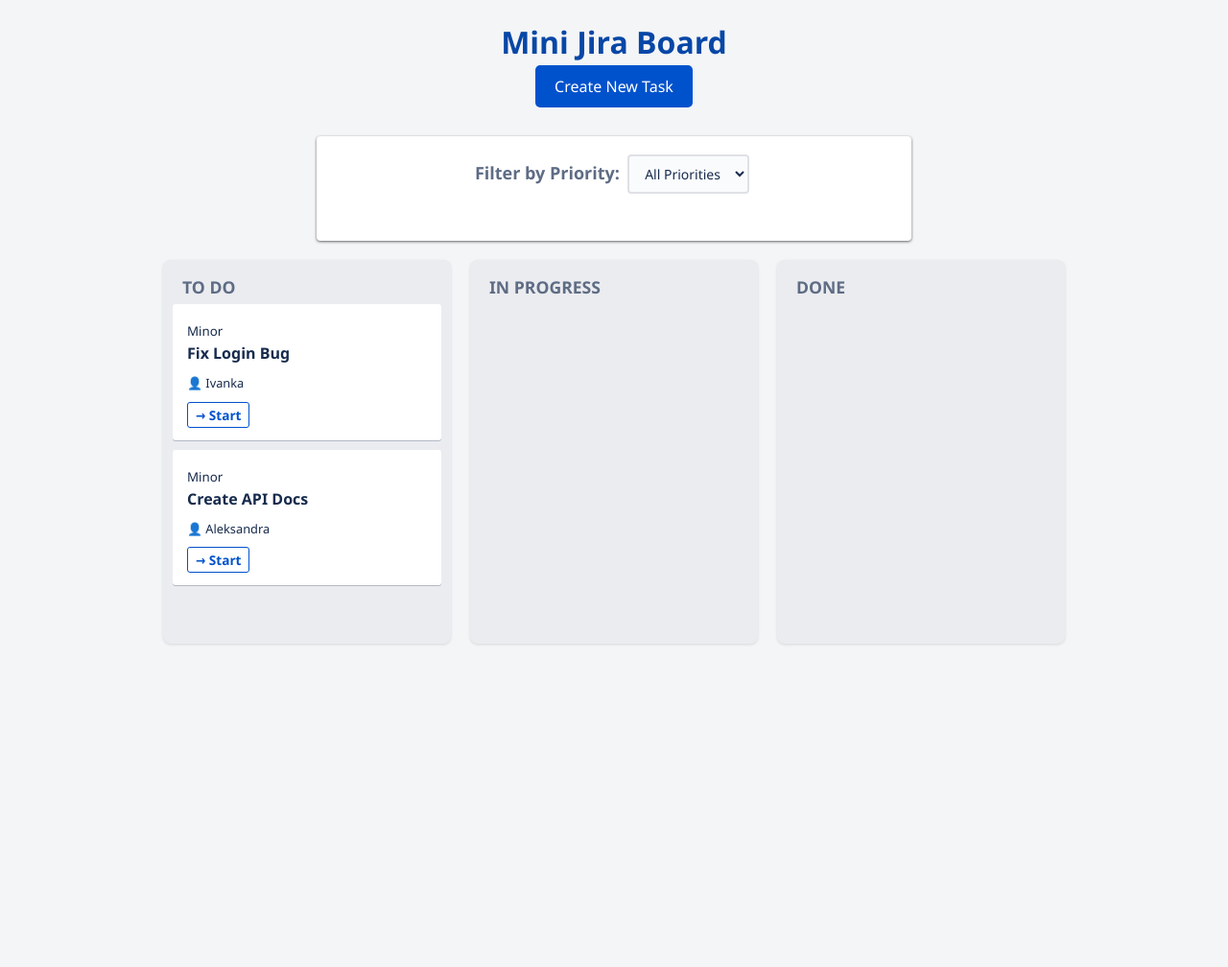
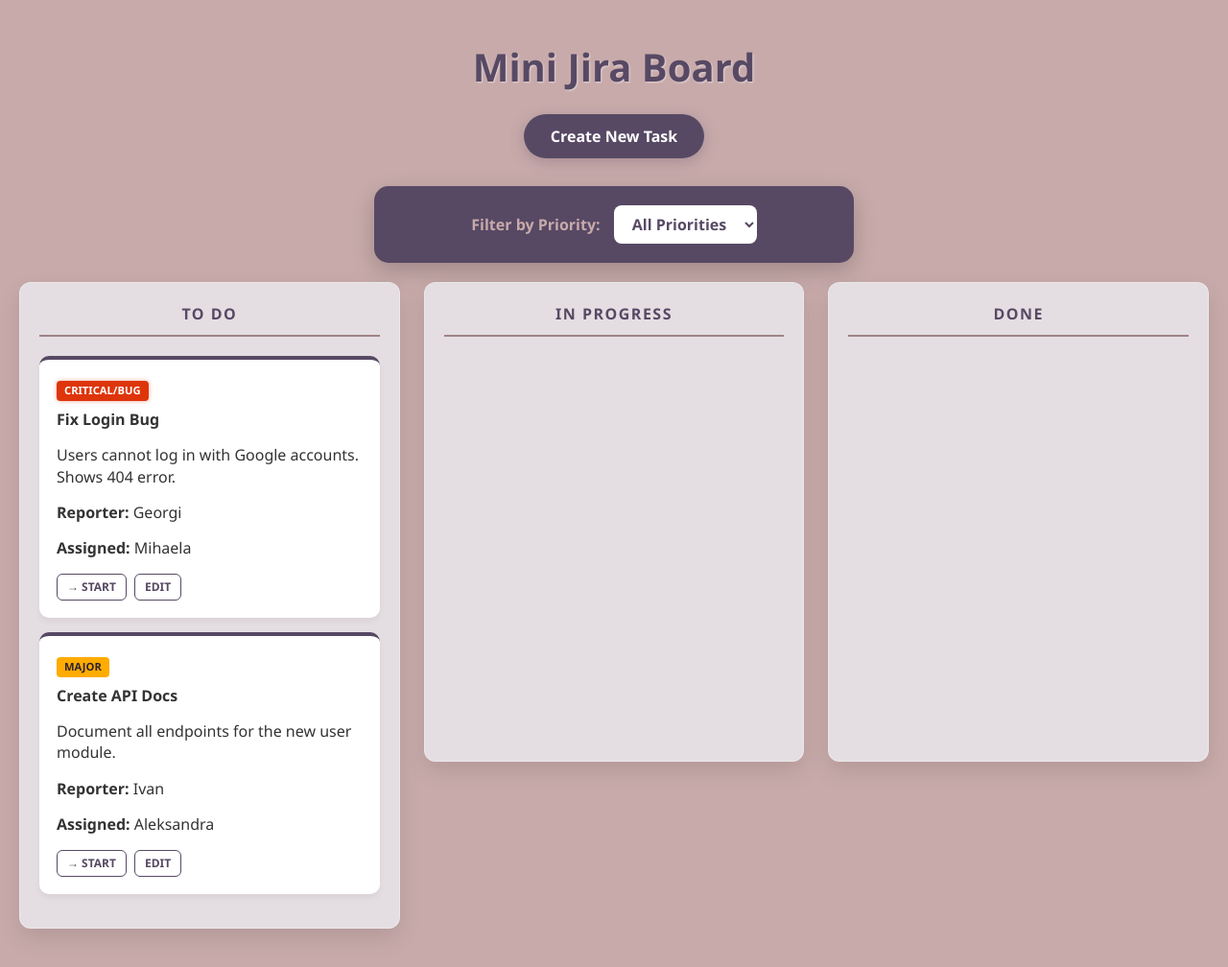
Before and after one commit to Aleksandra-Ilieva/mini-jira, a Flask app: page / in a window 1280 px wide. Shown: the whole page at 96% size. Before the commit the page ends 672 px from the top, so only its background shows below. Run offline with Flask 3, Linux system fonts and the light colour scheme.

Commit message:
add new functionality for task editing and CSS refactoring

```diff
--- a/main.py
+++ b/main.py
@@ -4,8 +4,22 @@
 app = Flask(__name__)
 
 tasks_db = [
-    Task(1, "Fix Login Bug", "Ivanka"),
-    Task(2, "Create API Docs", "Aleksandra")
+    Task(
+        task_id=1,
+        title="Fix Login Bug",
+        priority="Critical/Bug",
+        assignee="Mihaela",
+        reporter="Georgi",
+        description="Users cannot log in with Google accounts. Shows 404 error."
+    ),
+    Task(
+        task_id=2,
+        title="Create API Docs",
+        priority="Major",
+        assignee="Aleksandra",
+        reporter="Ivan",
+        description="Document all endpoints for the new user module."
+    )
 ]
 
 
@@ -33,9 +47,18 @@
     title = request.form.get('title')
     priority = request.form.get('priority')
     assignee = request.form.get('assignee')
+    reporter = request.form.get('reporter')
+    description = request.form.get('description')
     if title:
         new_id = len(tasks_db) + 1
-        new_task = Task(new_id, title, assignee, priority)
+        new_task = Task(
+            task_id=new_id,
+            title=title,
+            assignee=assignee,
+            priority=priority,
+            reporter=reporter,
+            description=description
+        )
         tasks_db.append(new_task)
     return redirect(url_for('index'))
 
@@ -55,6 +78,25 @@
     tasks_db = [task for task in tasks_db if task.task_id != task_id]
     return redirect(url_for('index'))
 
+@app.route('/edit/<int:task_id>', methods=['GET'])
+def edit_task_page(task_id):
+    task_to_edit = next((t for t in tasks_db if t.task_id == task_id), None)
+    if task_to_edit:
+        return render_template('edit-task.html', task=task_to_edit)
+    return redirect(url_for('index'))
+
+@app.route('/update/<int:task_id>', methods=['POST'])
+def update_task(task_id):
+    for task in tasks_db:
+        if task.task_id == task_id:
+            task.title = request.form.get('title')
+            task.priority = request.form.get('priority')
+            task.assignee = request.form.get('assignee')
+            task.reporter = request.form.get('reporter')
+            task.description = request.form.get('description')
+            break
+    return redirect(url_for('index'))
+
 
 
 if __name__ == '__main__':
--- a/models.py
+++ b/models.py
@@ -1,10 +1,12 @@
 class Task:
-    def __init__(self, task_id, title,assignee,priority="Minor", status="To Do"):
+    def __init__(self, task_id, title,assignee,priority="Minor",reporter="Admin", description="", status="To Do"):
         self.task_id = task_id
         self.title = title
         self.priority = priority
         self.assignee = assignee
         self.status = status
+        self.reporter = reporter
+        self.description = description
 
     def update_status(self, new_status):
         """Метод за промяна на статуса на задачата."""
--- a/static/board.css
+++ b/static/board.css
@@ -1,144 +1,171 @@
-/* Основен стил за тялото на страницата */
 body {
-    font-family: 'Segoe UI', Tahoma, Geneva, Verdana, sans-serif;
-    background-color: #f4f5f7;
+    font-family: 'Segoe UI', Roboto, Helvetica, Arial, sans-serif;
+    background-color: #C8AAAA;
     margin: 0;
-    padding: 20px;
-    color: #172b4d;
+    padding: 40px 20px;
+    color: #2D232E;
 }
 
 h1 {
     text-align: center;
-    color: #0747a6;
+    color: #574964;
+    font-size: 2.5rem;
+    font-weight: 800;
+    margin-bottom: 30px;
+    text-shadow: 1px 1px 2px rgba(255,255,255,0.5);
 }
 
-/* Стил за формата за добавяне на задачи */
-form {
+.top-nav {
     display: flex;
     justify-content: center;
-    margin-bottom: 30px;
+    margin-bottom: 40px;
 }
 
-
 .btn-create {
-    padding: 10px 20px;
-    background-color: #0052cc;
+    padding: 12px 28px;
+    background-color: #574964;
     color: white;
     border: none;
-    border-radius: 5px;
+    border-radius: 50px;
     cursor: pointer;
     text-decoration: none;
-;
+    font-weight: 600;
+    box-shadow: 0 4px 15px rgba(87, 73, 100, 0.3);
+    transition: all 0.3s ease;
 }
 
 .btn-create:hover {
-    background-color: #0747a6;
+    background-color: #9F8383;
+    transform: translateY(-2px);
+    box-shadow: 0 6px 20px rgba(87, 73, 100, 0.4);
 }
 
-/* Контейнерът за "Board"-а */
 .board {
     display: flex;
-    gap: 20px;
+    gap: 25px;
     justify-content: center;
     align-items: flex-start;
+    max-width: 1300px;
+    margin: 0 auto;
 }
 
-/* Стил за всяка колона */
 .column {
-    background-color: #ebecf0;
-    border-radius: 8px;
-    width: 300px;
-    min-height: 400px;
-    padding: 10px;
-    box-shadow: 0 1px 3px rgba(0,0,0,0.12);
+    background-color: rgba(235, 236, 240, 0.8);
+    backdrop-filter: blur(5px);
+    border-radius: 12px;
+    width: 500px;
+    min-height: 500px;
+    padding: 20px;
+    box-shadow: 0 10px 25px rgba(0,0,0,0.1);
+    border: 1px solid rgba(255,255,255,0.3);
 }
 
 .column h2 {
-    font-size: 1.1rem;
-    padding: 5px 10px;
+    font-size: 1rem;
+    text-align: center;
     text-transform: uppercase;
-    color: #5e6c84;
+    letter-spacing: 1.5px;
+    color: #574964;
+    margin-bottom: 20px;
+    padding-bottom: 10px;
+    border-bottom: 2px solid #9F8383;
 }
 
-/* Стил за отделните карти със задачи */
 .task-card {
-    background-color: white;
-    border-radius: 3px;
-    padding: 15px;
-    margin-bottom: 10px;
-    box-shadow: 0 1px 0 rgba(9,30,66,.25);
-    transition: background 0.2s ease;
+    background-color: #ffffff;
+    border-radius: 10px;
+    padding: 18px;
+    margin-bottom: 15px;
+    box-shadow: 0 4px 6px rgba(0,0,0,0.05);
+    border-top: 4px solid #574964;
+    transition: all 0.2s ease;
 }
 
 .task-card:hover {
-    background-color: #f4f5f7;
+    transform: scale(1.02);
+    box-shadow: 0 8px 15px rgba(0,0,0,0.1);
 }
 
 .task-card p {
-    margin: 0 0 10px 0;
-    font-weight: 500;
+    margin: 0 0 15px 0;
+    font-size: 1rem;
+    line-height: 1.4;
+    color: #333;
 }
 
-/* Бутоните за местене (линковете) */
-.task-card a {
-    text-decoration: none;
-    font-size: 0.85rem;
-    color: #0052cc;
-    font-weight: bold;
-    border: 1px solid #0052cc;
-    padding: 3px 8px;
-    border-radius: 3px;
+.task-actions {
+    display: flex;
+    flex-wrap: wrap;
+    gap: 8px;
 }
 
-.task-card a:hover {
-    background-color: #0052cc;
-    color: white;
+.task-actions a {
+    text-decoration: none;
+    font-size: 0.75rem;
+    color: #574964;
+    font-weight: 700;
+    text-transform: uppercase;
+    border: 1.5px solid #574964;
+    padding: 4px 10px;
+    border-radius: 6px;
+    transition: all 0.2s;
 }
 
+.task-actions a:hover {
+    background-color: #574964;
+    color: #ffffff;
+}
 
-
-/* Контейнер за филтъра */
 .filter-container {
-    background-color: #ffffff;
-    padding: 15px;
-    margin: 10px auto;
-    max-width: 50%;
-    border-radius: 4px;
-    box-shadow: 0 1px 3px rgba(0, 0, 0, 0.6);
+    background-color: #574964;
+    padding: 20px;
+    margin: 0 auto 40px auto;
+    max-width: 500px;
+    border-radius: 15px;
     display: flex;
     justify-content: center;
     align-items: center;
     gap: 15px;
+    box-shadow: 0 8px 25px rgba(0,0,0,0.2);
 }
 
-/* Етикетът на филтъра */
 .filter-container label {
+    color: #C8AAAA;
+    font-weight: bold;
+}
+.filter-container select {
+    padding: 8px 15px;
+    border-radius: 8px;
+    border: none;
+    background: #ffffff;
+    color: #574964;
     font-weight: 600;
-    font-size: 18px;
-    color: #5e6c84;
-
+    margin-left: 10px;
 }
 
-/* Стилизиране на падащото меню (select) */
-.filter-container select {
-    padding: 8px 12px;
-    border: 2px solid #dfe1e6;
+/* Основен стил за етикета */
+.priority-tag {
+    display: inline-block;
+    padding: 2px 8px;
     border-radius: 4px;
-    background-color: #fafbfc;
-    color: #172b4d;
-    font-size: 14px;
-    cursor: pointer;
-    transition: all 0.2s ease;
-    margin: 4px;
+    font-size: 0.7rem;
+    font-weight: bold;
+    color: white;
+    margin-bottom: 8px;
+    text-transform: uppercase;
 }
 
-/* Ефект при посочване и кликване */
-.filter-container select:hover {
-    background-color: #ebecf0;
+.priority-critical-bug {
+    background-color: #de350b;
+    box-shadow: 0 0 5px rgba(222, 53, 11, 0.4);
 }
 
-.filter-container select:focus {
-    outline: none;
-    border-color: #0052cc;
-    background-color: #ffffff;
+.priority-major {
+    background-color: #ffab00;
+    color: #2D232E;
 }
+
+
+.priority-minor {
+    background-color: #36b37e;
+}
--- a/templates/index.html
+++ b/templates/index.html
@@ -8,18 +8,25 @@
 <body>
 <h1>Mini Jira Board</h1>
 
-<form action="/create-task" method="POST">
-<a href="/create-task" class="btn-create">Create New Task</a>
-</form>
+<div class="top-nav">
+    <form action="/create-task" method="POST">
+        <a href="/create-task" class="btn-create">Create New Task</a>
+    </form>
+</div>
+
 
 <div class="filter-container" style="text-align: center; margin-bottom: 20px;">
     <form action="/" method="GET" style="display: inline-block;">
         <label for="priority">Filter by Priority:</label>
         <select name="priority" onchange="this.form.submit()">
-            <option value="All" {% if current_priority == 'All' %}selected{% endif %}>All Priorities</option>
-            <option value="Minor" {% if current_priority == 'Minor' %}selected{% endif %}>Minor</option>
-            <option value="Major" {% if current_priority == 'Major' %}selected{% endif %}>Major</option>
-            <option value="Critical/Bug" {% if current_priority == 'Critical/Bug' %}selected{% endif %}>Critical/Bug</option>
+            <option value="All" {% if current_priority==
+            'All' %}selected{% endif %}>All Priorities</option>
+            <option value="Minor" {% if current_priority==
+            'Minor' %}selected{% endif %}>Minor</option>
+            <option value="Major" {% if current_priority==
+            'Major' %}selected{% endif %}>Major</option>
+            <option value="Critical/Bug" {% if current_priority==
+            'Critical/Bug' %}selected{% endif %}>Critical/Bug</option>
         </select>
     </form>
 </div>
@@ -30,17 +37,41 @@
         {% for task in tasks %}
         {% if task.status == status %}
         <div class="task-card">
-            <small>{{ task.priority }}</small>
-            <p><strong>{{ task.title }}</strong></p>
-            <p style="font-size: 0.8em;">👤 {{ task.assignee }}</p>
+            <small class="priority-tag priority-{{ task.priority.lower().replace('/', '-') }}">
+                {{ task.priority }}
+            </small>
+            <p class="task-title"><strong>{{ task.title }}</strong></p>
+
+            <p class="task-description">{{ task.description }}</p>
+
+            <div class="task-details">
+                <p><strong>Reporter:</strong> {{ task.reporter }}</p>
+                <p><strong>Assigned:</strong> {{ task.assignee }}</p>
+            </div>
             <div class="task-actions">
                 {% if status == 'To Do' %}
-                <a href="/move/{{ task.task_id }}/In Progress">→ Start</a>
+                <div class="task-actions">
+                    <a href="/move/{{ task.task_id }}/In Progress">→ Start</a>
+                </div>
+
                 {% elif status == 'In Progress' %}
-                <a href="/move/{{ task.task_id }}/Done">→ Finish</a>
+                <div class="task-actions">
+                    <a href="/move/{{ task.task_id }}/Done">→ Finish</a>
+                </div>
+
                 {% elif status == 'Done' %}
-               <a href="/delete/{{ task.task_id }}" style="color: #de350b; border-color: #de350b;">Close and remove</a>
+                <div class="task-actions">
+                    <a href="/delete/{{ task.task_id }}" style=" background-color: #C8AAAA; border-color: #C8AAAA;">Close
+                        and remove</a>
+                </div>
+
                 {% endif %}
+
+                <div class="task-actions">
+                    {% if status != 'Done' %}
+                    <a href="/edit/{{task.task_id}}" style="margin-right: 10px;">Edit</a>
+                    {% endif %}
+                </div>
             </div>
         </div>
         {% endif %}
```
Also changed, not shown: static/create-task.css (+106 -35 lines), static/edit-task.css (added, +130 -0 lines), templates/create-task.html (+24 -14 lines), templates/edit-task.html (added, +50 -0 lines), README.md, 3 other files.
